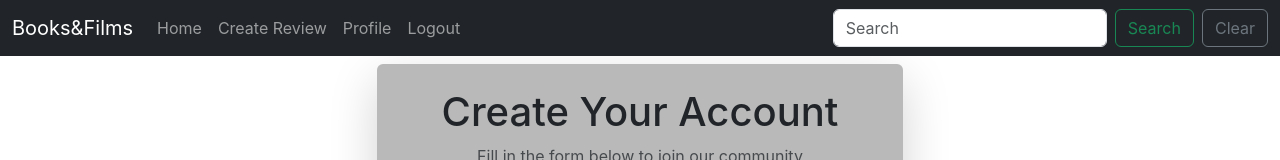
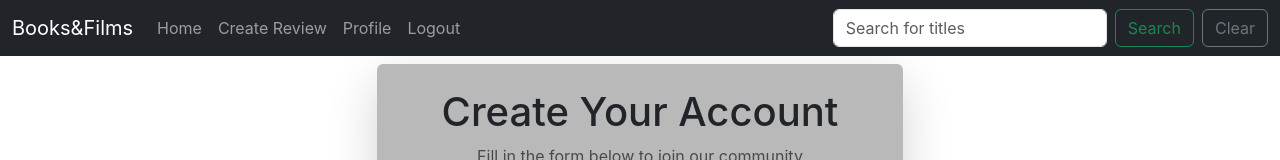
Before and after one commit to Celomarcelo/Books-and-Films-Frontend, a React (Create React App) app: page /register in a window 1280 px wide. Shown: the top 160 px of the page. Built offline with nearby package versions, Linux system fonts and the light colour scheme; sample sign-in values are in the browser's storage.

Commit message:
updates search placeholder

```diff
--- a/src/components/NavBar.js
+++ b/src/components/NavBar.js
@@ -31,7 +31,6 @@ function Navbar({ onSearch, clearSearch }) {
                 params: { q: searchTerm },
                 headers: { 'Authorization': `Bearer ${token}` }
             });
-            console.log('Search Results:', response.data);
             onSearch(response.data);
             setSearchError(null);
         } catch (error) {
@@ -123,8 +122,8 @@ function Navbar({ onSearch, clearSearch }) {
                             <input
                                 className="form-control me-2"
                                 type="search"
-                                placeholder="Search"
-                                aria-label="Search"
+                                placeholder="Search for titles"
+                                aria-label="Search for titles"
                                 value={searchTerm}
                                 onChange={handleSearchChange}
                             />
```
